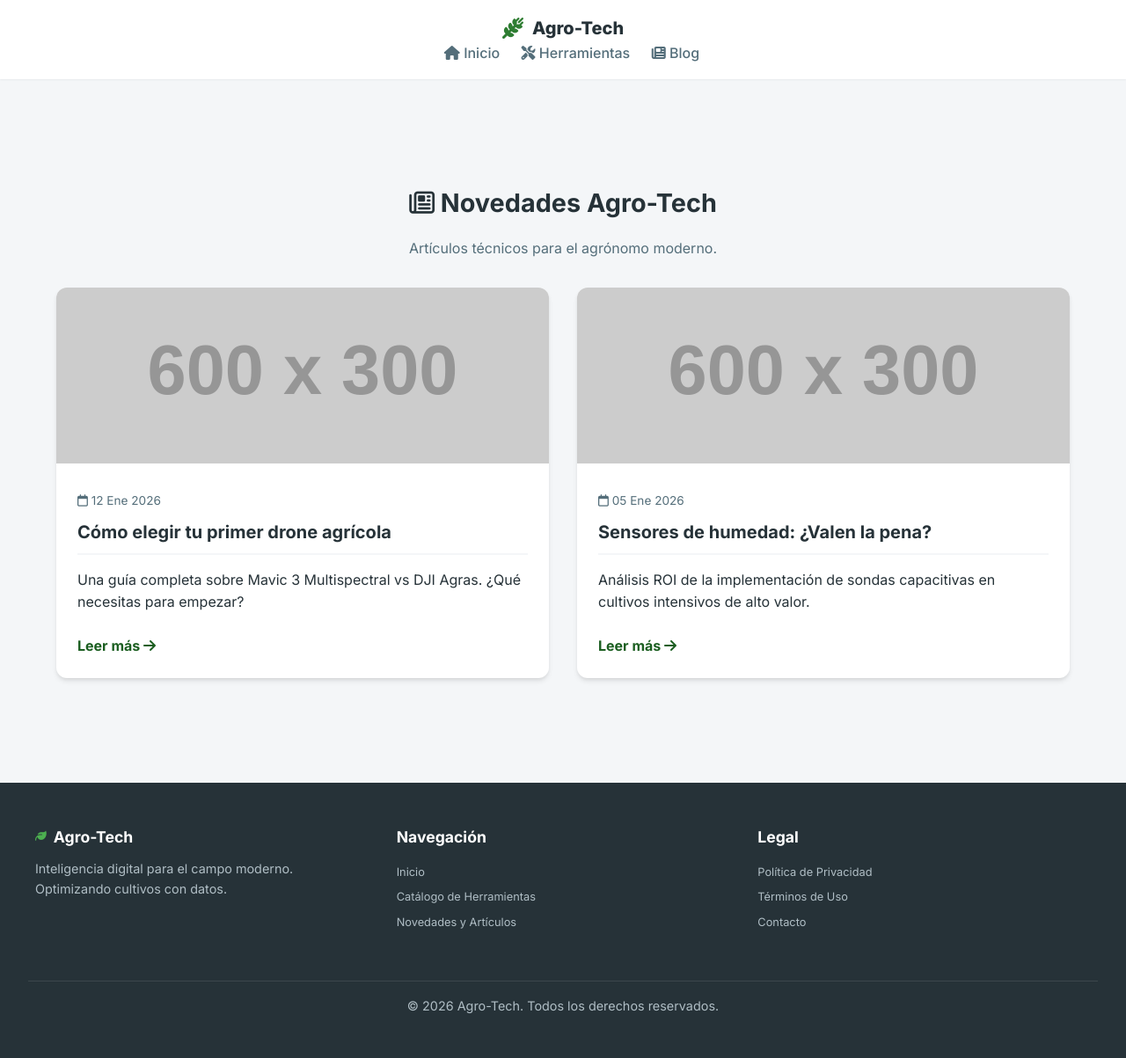
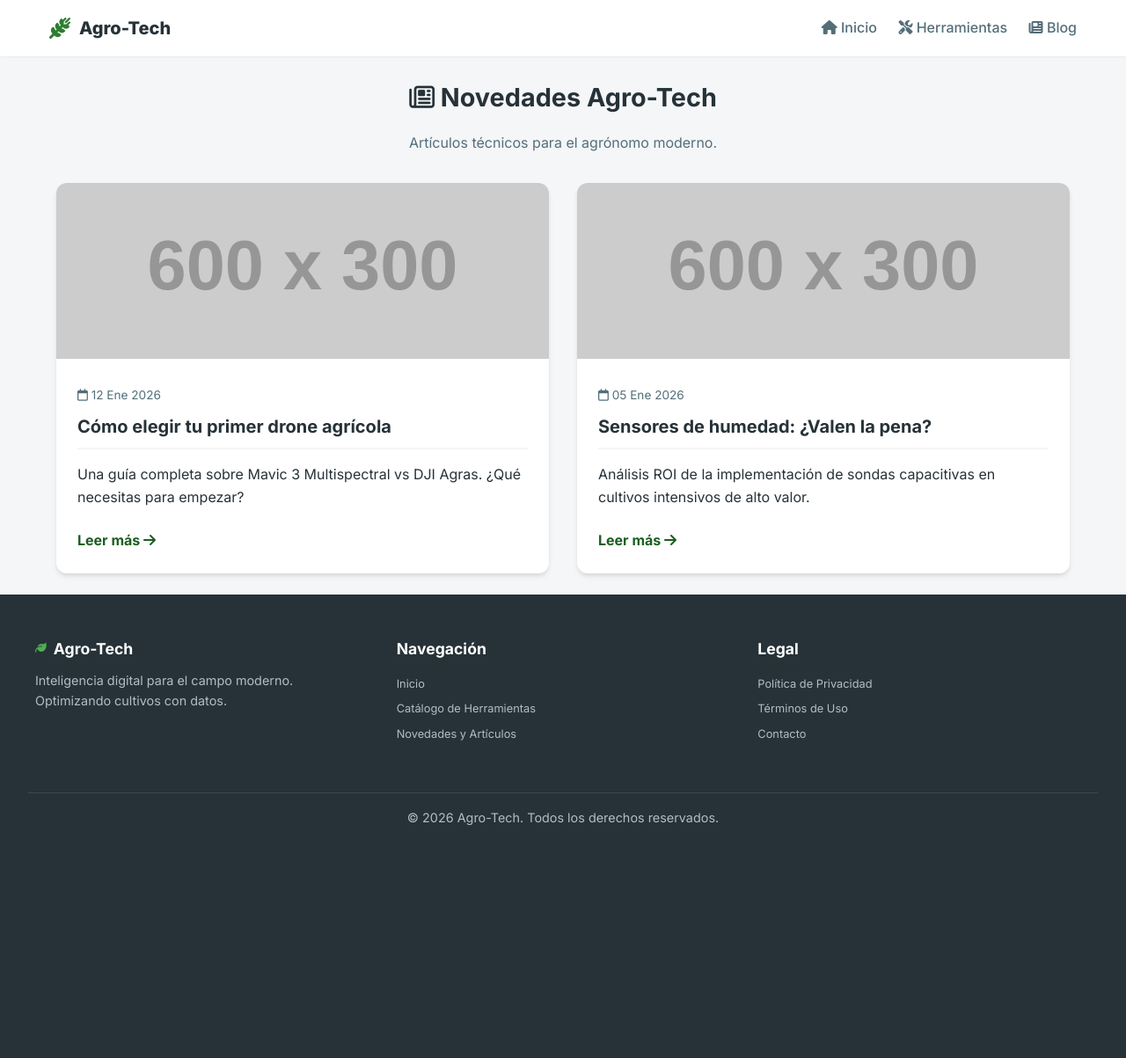
Before and after one commit to wigsdev/agro-solver, a Python web app: template templates/blog.html in a window 1280 px wide. Shown: the whole page at 88% size. After the commit the page ends 938 px from the top, so only its background shows below. Run offline with Jinja, Linux system fonts and the light colour scheme; the template is opened without the code that fills it, so the values that code supplies are empty; grey boxes labelled with a size stand in for pictures from a placeholder-image service; some libraries are stand-ins or nearby versions.

Commit message:
fix(ui): correct navbar layout and sticky footer structure

```diff
--- a/static/style.css
+++ b/static/style.css
@@ -52,19 +52,26 @@ body {
     line-height: 1.6;
     margin: 0;
     padding: 0;
+    /* Sticky Footer Logic */
+    display: flex;
+    flex-direction: column;
+    min-height: 100vh;
 }
 
 /* Layout Scalable */
+/* Layout Scalable */
 .container {
     width: 100%;
-    /* Max width aumentado para "Portal" look */
     max-width: 1200px;
     margin: 0 auto;
-    min-height: 100vh;
+    padding: 0 1rem;
+}
+
+.navbar-content {
     display: flex;
-    flex-direction: column;
-    padding: 0;
-    /* Padding manejado por hijos */
+    justify-content: space-between;
+    align-items: center;
+    width: 100%;
 }
 
 /* Navbar */
--- a/templates/base.html
+++ b/templates/base.html
@@ -17,8 +17,7 @@
 
     <!-- Navbar Moderno (Full Width) -->
     <nav class="navbar">
-        <div class="container"
-            style="display: flex; justify-content: space-between; align-items: center; min-height: auto;">
+        <div class="container navbar-content">
             <div class="brand">
                 <a href="/" style="text-decoration: none; display: flex; align-items: center; gap: 10px;">
                     <i class="fa-solid fa-wheat-awn" style="color: var(--primary-light); font-size: 1.5rem;"></i>
```
